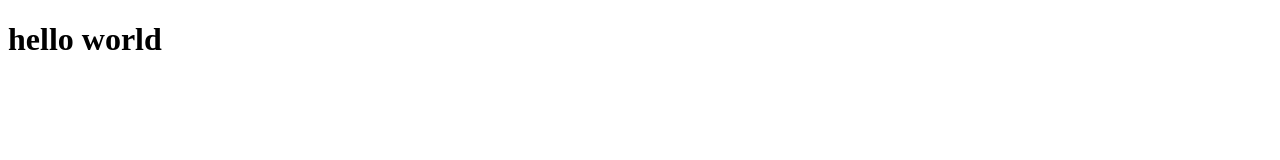
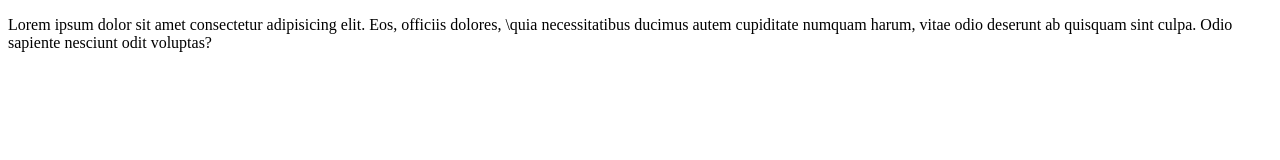
Before and after one commit to shoaib420/javascript-2nd-class, a plain HTML site: page index.html in a window 1280 px wide. Drawn offline with Linux system fonts and the light colour scheme.

Commit message:
added new file

```diff
--- a/index.html
+++ b/index.html
@@ -6,8 +6,10 @@
     <title>Document</title>
 </head>
 <body>
-    <h1>
-        hello world
-    </h1>
+   <p>
+    Lorem ipsum dolor sit amet consectetur adipisicing elit. Eos, officiis dolores,
+    \quia necessitatibus ducimus autem cupiditate numquam harum,
+     vitae odio deserunt ab quisquam sint culpa. Odio sapiente nesciunt odit voluptas?
+   </p>
 </body>
 </html>
```
Also changed, not shown: index.js (added), script.js (added).
